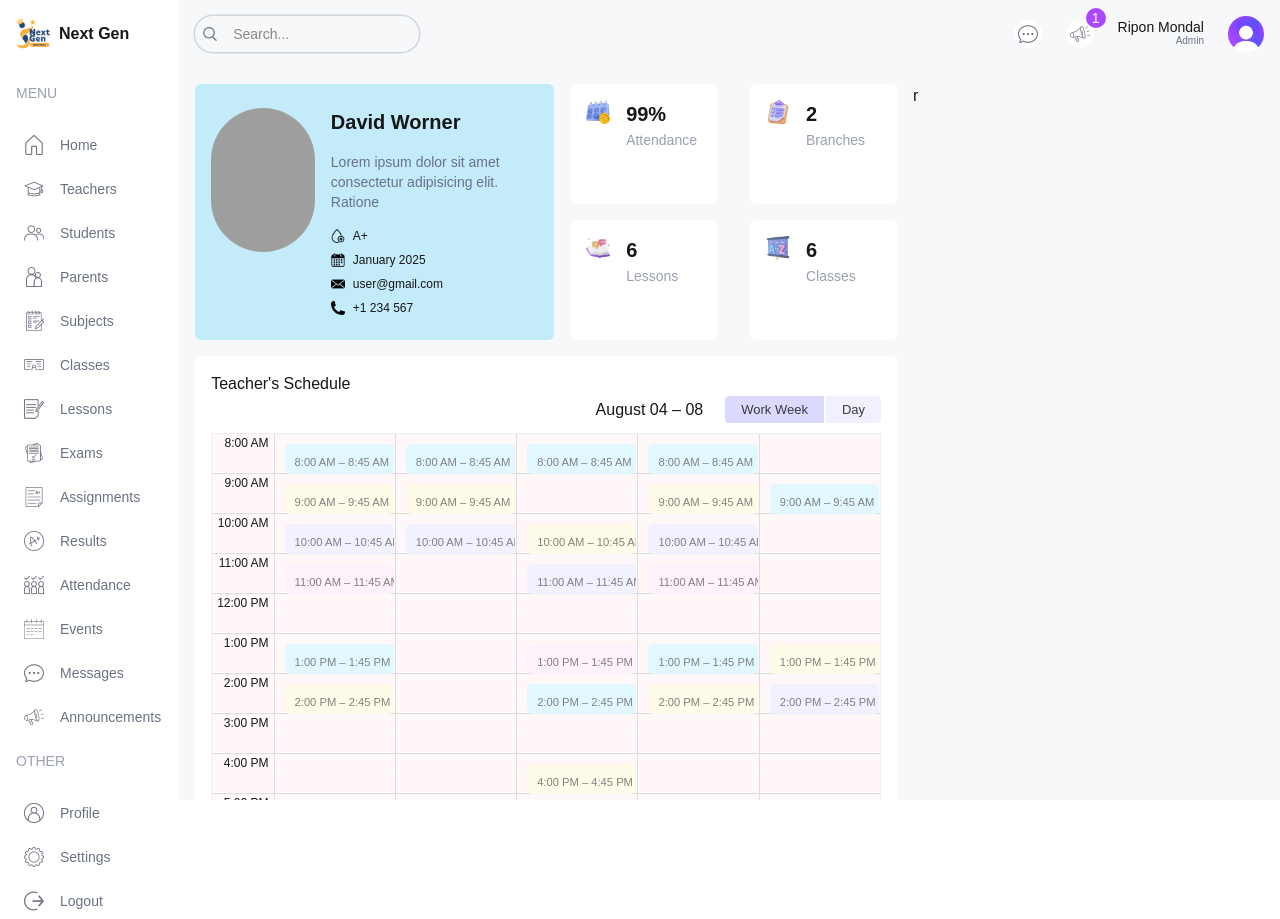
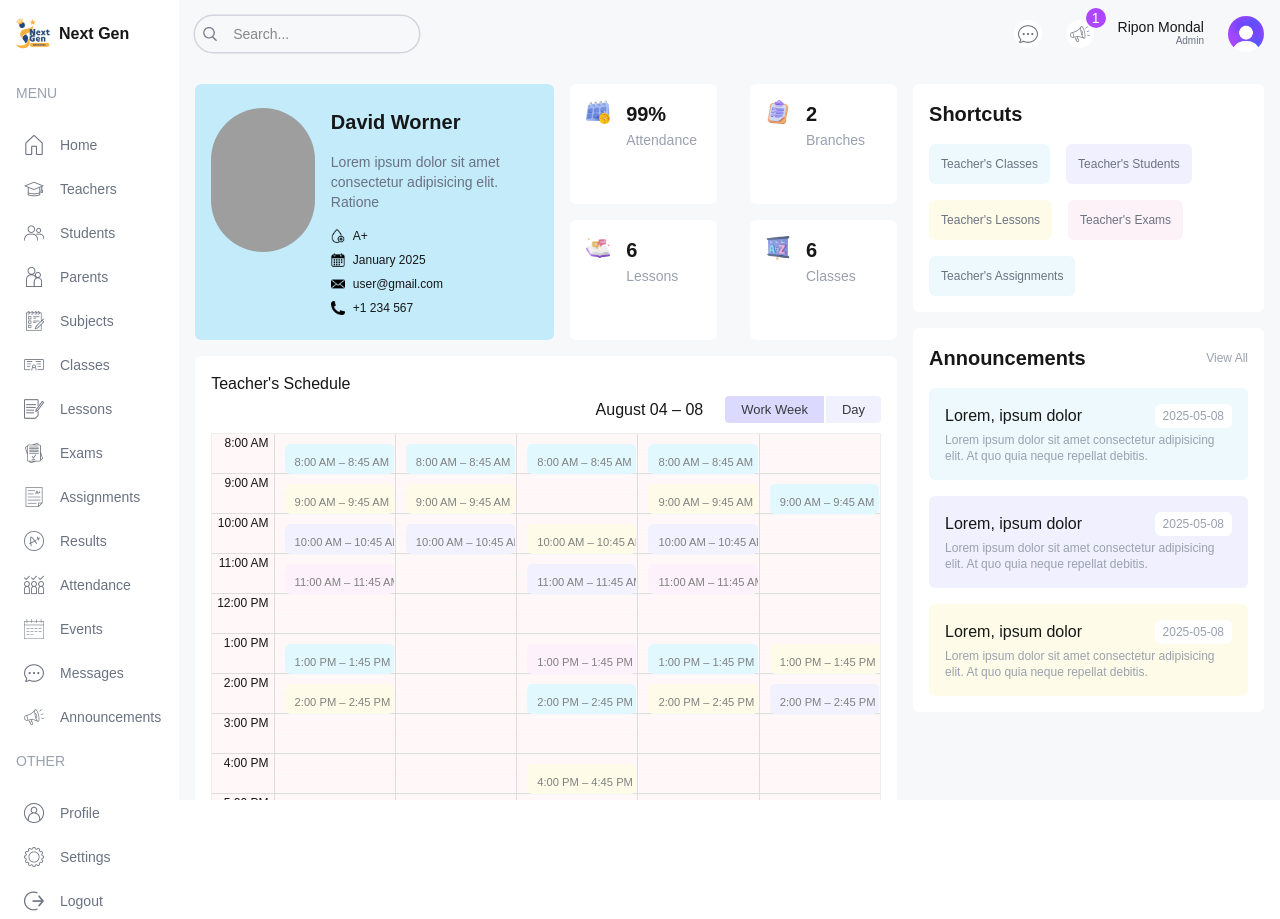
Before and after one commit to riponmondalbd/next-gen-school, a Next.js app: page /list/teachers/1 in a window 1280 px wide. Built offline with nearby package versions, Linux system fonts and the light colour scheme; grey boxes are pictures that could not be loaded.

Commit message:
make shortcut and also have responsive

```diff
--- a/src/app/(dashboard)/list/teachers/[id]/page.tsx
+++ b/src/app/(dashboard)/list/teachers/[id]/page.tsx
@@ -1,5 +1,7 @@
+import Announcements from "@/components/Announcements";
 import BigCalendar from "@/components/BigCalendar";
 import Image from "next/image";
+import Link from "next/link";
 
 export default function SingleTeacherPage() {
   return (
@@ -142,7 +144,29 @@
         </div>
       </div>
       {/* right content */}
-      <div className="w-full xl:w-1/3">r</div>
+      <div className="w-full xl:w-1/3 flex flex-col gap-4">
+        <div className="bg-white p-4 rounded-md">
+          <h1 className="text-xl font-semibold">Shortcuts</h1>
+          <div className="mt-4 flex gap-4 flex-wrap text-xs text-gray-500">
+            <Link className="p-3 rounded-md bg-nextSkyLight" href={"/"}>
+              Teacher&apos;s Classes
+            </Link>
+            <Link className="p-3 rounded-md bg-nextPurpleLight" href={"/"}>
+              Teacher&apos;s Students
+            </Link>
+            <Link className="p-3 rounded-md bg-nextYellowLight" href={"/"}>
+              Teacher&apos;s Lessons
+            </Link>
+            <Link className="p-3 rounded-md bg-pink-50" href={"/"}>
+              Teacher&apos;s Exams
+            </Link>
+            <Link className="p-3 rounded-md bg-nextSkyLight" href={"/"}>
+              Teacher&apos;s Assignments
+            </Link>
+          </div>
+        </div>
+        <Announcements />
+      </div>
     </div>
   );
 }
```
